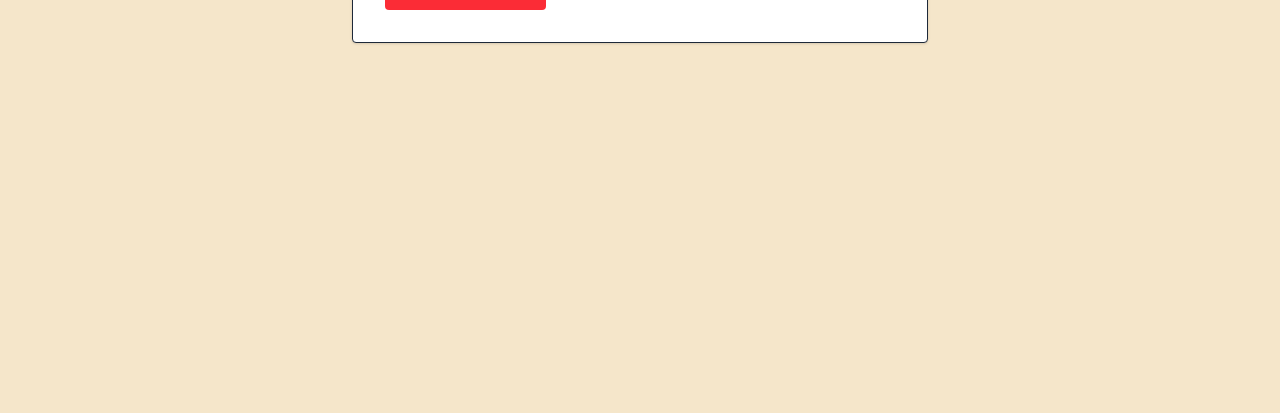
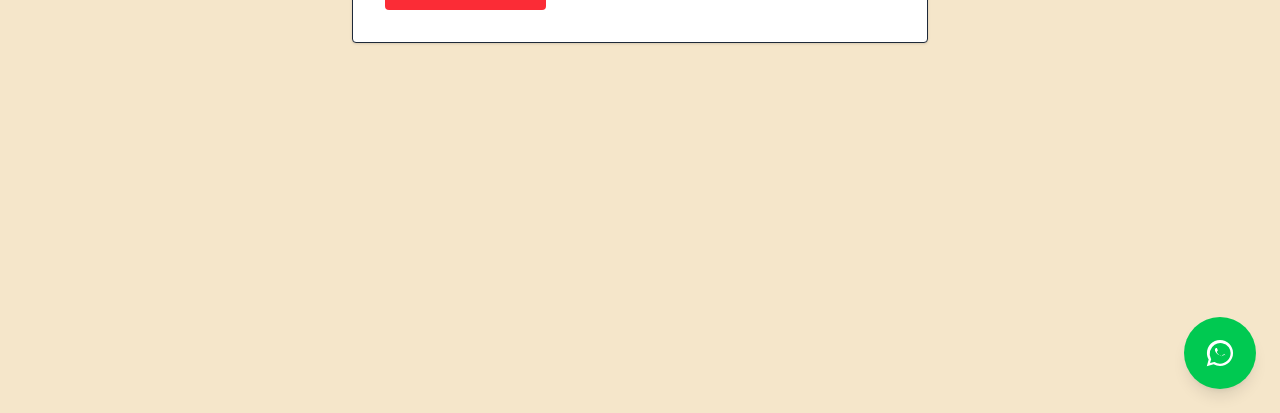
Before and after one commit to gugongora/tienda_gongora, a Django app: template orders/templates/orders/payment_failed.html in a window 1280 px wide. Shown: the part 387-800 px from the top of the page. Run offline with Django 5.2, Linux system fonts and the light colour scheme; the template is opened without the code that fills it, so the values that code supplies are empty; parts of the project's set-up code (start-up, migrations or seed data) failed here and were passed over; some libraries are stand-ins or nearby versions.

Commit message:
wtsp contacto

```diff
--- a/templates/base.html
+++ b/templates/base.html
@@ -212,6 +212,15 @@
   </div>
 </div>
 
+<!-- Botón flotante de WhatsApp -->
+<a href="https://api.whatsapp.com/send?phone=56912345678&text=Hola%20Ferremas,%20necesito%20más%20información"
+   target="_blank"
+   class="fixed bottom-6 right-6 bg-green-500 hover:bg-green-600 text-white p-5 rounded-full shadow-lg z-50 transition duration-300 ease-in-out">
+  <svg xmlns="http://www.w3.org/2000/svg" class="w-8 h-8" fill="currentColor" viewBox="0 0 32 32">
+    <path d="M16 2.933c-7.245 0-13.067 5.822-13.067 13.067 0 2.308.6 4.572 1.734 6.574L2.8 29.2l6.814-1.942a13.006 13.006 0 006.386 1.707h.001c7.246 0 13.067-5.822 13.067-13.067S23.245 2.933 16 2.933zm0 23.734a10.627 10.627 0 01-5.498-1.548l-.394-.24-4.05 1.154 1.157-3.952-.257-.408a10.636 10.636 0 0117.808-11.494A10.61 10.61 0 0126.627 16c0 5.869-4.758 10.667-10.627 10.667zm5.831-8.008c-.32-.16-1.893-.934-2.187-1.04-.293-.106-.506-.16-.72.16s-.826 1.04-1.013 1.253c-.187.213-.373.24-.693.08s-1.36-.5-2.592-1.6c-.958-.853-1.6-1.893-1.786-2.213-.187-.32-.02-.493.14-.653.144-.143.32-.373.48-.56.16-.187.213-.32.32-.533.106-.213.053-.4 0-.56-.054-.16-.48-1.147-.66-1.573-.173-.413-.347-.36-.48-.36h-.412c-.133 0-.36.053-.54.253s-.72.707-.72 1.72.74 1.986.84 2.12c.1.133 1.46 2.24 3.54 3.14 2.48 1.04 2.48.693 2.92.64.44-.04 1.44-.587 1.65-1.147.2-.56.2-1.04.133-1.147-.066-.106-.213-.173-.44-.28z"/>
+  </svg>
+</a>
+
   <!-- JS -->
   <script>
     document.querySelectorAll('[data-modal-target]').forEach(btn => {
--- a/theme/static/css/dist/styles.css
+++ b/theme/static/css/dist/styles.css
@@ -16,6 +16,7 @@
     --color-amber-500: oklch(76.9% 0.188 70.08);
     --color-amber-600: oklch(66.6% 0.179 58.318);
     --color-amber-700: oklch(55.5% 0.163 48.998);
+    --color-green-500: oklch(72.3% 0.219 149.579);
     --color-green-600: oklch(62.7% 0.194 149.214);
     --color-green-700: oklch(52.7% 0.154 150.069);
     --color-emerald-100: oklch(95% 0.052 163.051);
@@ -73,6 +74,7 @@
     --radius-lg: 0.5rem;
     --radius-xl: 0.75rem;
     --drop-shadow-lg: 0 4px 4px rgb(0 0 0 / 0.15);
+    --ease-in-out: cubic-bezier(0.4, 0, 0.2, 1);
     --default-transition-duration: 150ms;
     --default-transition-timing-function: cubic-bezier(0.4, 0, 0.2, 1);
     --default-font-family: var(--font-sans);
@@ -289,6 +291,12 @@
   .right-2 {
     right: calc(var(--spacing) * 2);
   }
+  .right-6 {
+    right: calc(var(--spacing) * 6);
+  }
+  .bottom-6 {
+    bottom: calc(var(--spacing) * 6);
+  }
   .z-0 {
     z-index: 0;
   }
@@ -376,6 +384,9 @@
   .h-6 {
     height: calc(var(--spacing) * 6);
   }
+  .h-8 {
+    height: calc(var(--spacing) * 8);
+  }
   .h-10 {
     height: calc(var(--spacing) * 10);
   }
@@ -411,6 +422,9 @@
   }
   .w-6 {
     width: calc(var(--spacing) * 6);
+  }
+  .w-8 {
+    width: calc(var(--spacing) * 8);
   }
   .w-10 {
     width: calc(var(--spacing) * 10);
@@ -667,6 +681,9 @@
   }
   .bg-gray-400 {
     background-color: var(--color-gray-400);
+  }
+  .bg-green-500 {
+    background-color: var(--color-green-500);
   }
   .bg-green-600 {
     background-color: var(--color-green-600);
@@ -945,6 +962,10 @@
     --tw-duration: 1000ms;
     transition-duration: 1000ms;
   }
+  .ease-in-out {
+    --tw-ease: var(--ease-in-out);
+    transition-timing-function: var(--ease-in-out);
+  }
   .hover\:bg-\[\#4B302D\] {
     &:hover {
       @media (hover: hover) {
@@ -1012,6 +1033,13 @@
     &:hover {
       @media (hover: hover) {
         background-color: var(--color-gray-300);
+      }
+    }
+  }
+  .hover\:bg-green-600 {
+    &:hover {
+      @media (hover: hover) {
+        background-color: var(--color-green-600);
       }
     }
   }
@@ -1369,6 +1397,10 @@
   syntax: "*";
   inherits: false;
 }
+@property --tw-ease {
+  syntax: "*";
+  inherits: false;
+}
 @layer properties {
   @supports ((-webkit-hyphens: none) and (not (margin-trim: inline))) or ((-moz-orient: inline) and (not (color:rgb(from red r g b)))) {
     *, ::before, ::after, ::backdrop {
@@ -1415,6 +1447,7 @@
       --tw-drop-shadow-alpha: 100%;
       --tw-drop-shadow-size: initial;
       --tw-duration: initial;
+      --tw-ease: initial;
     }
   }
 }
```
Also changed, not shown: 1 other file.
